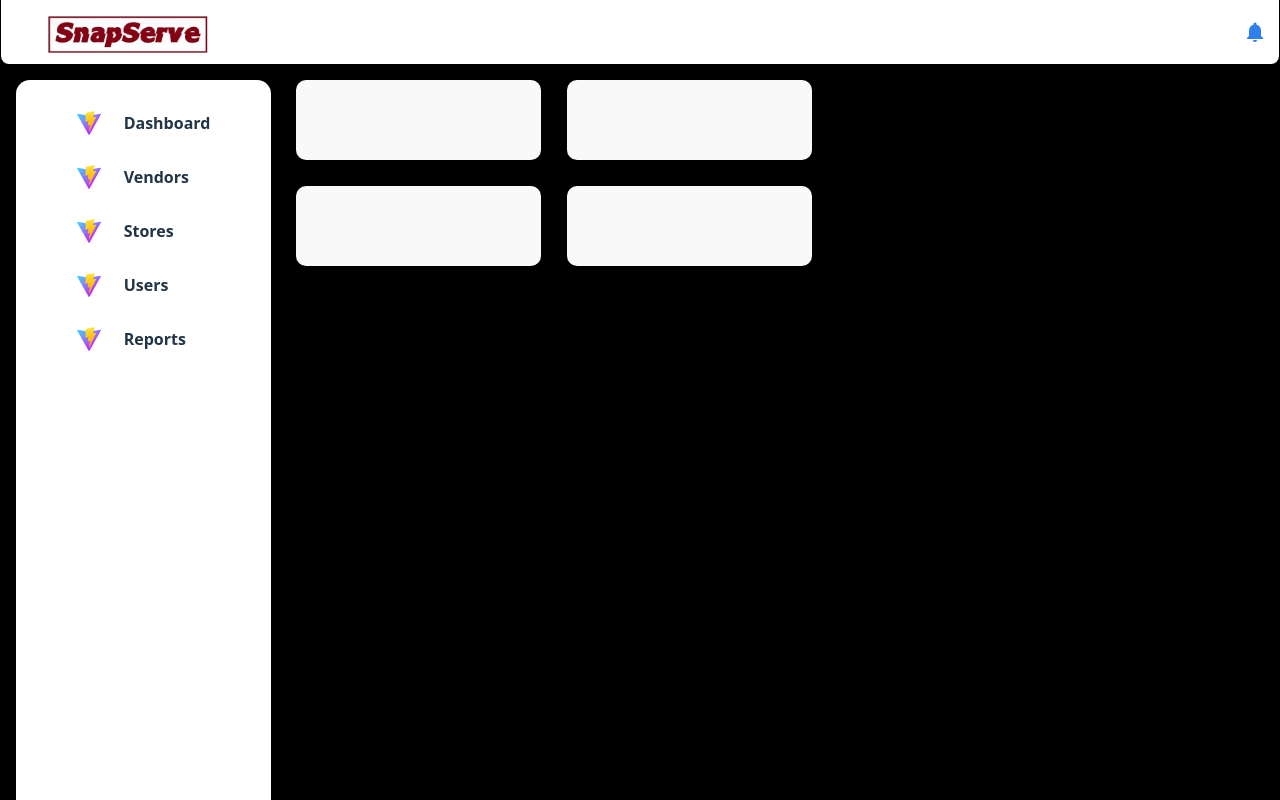
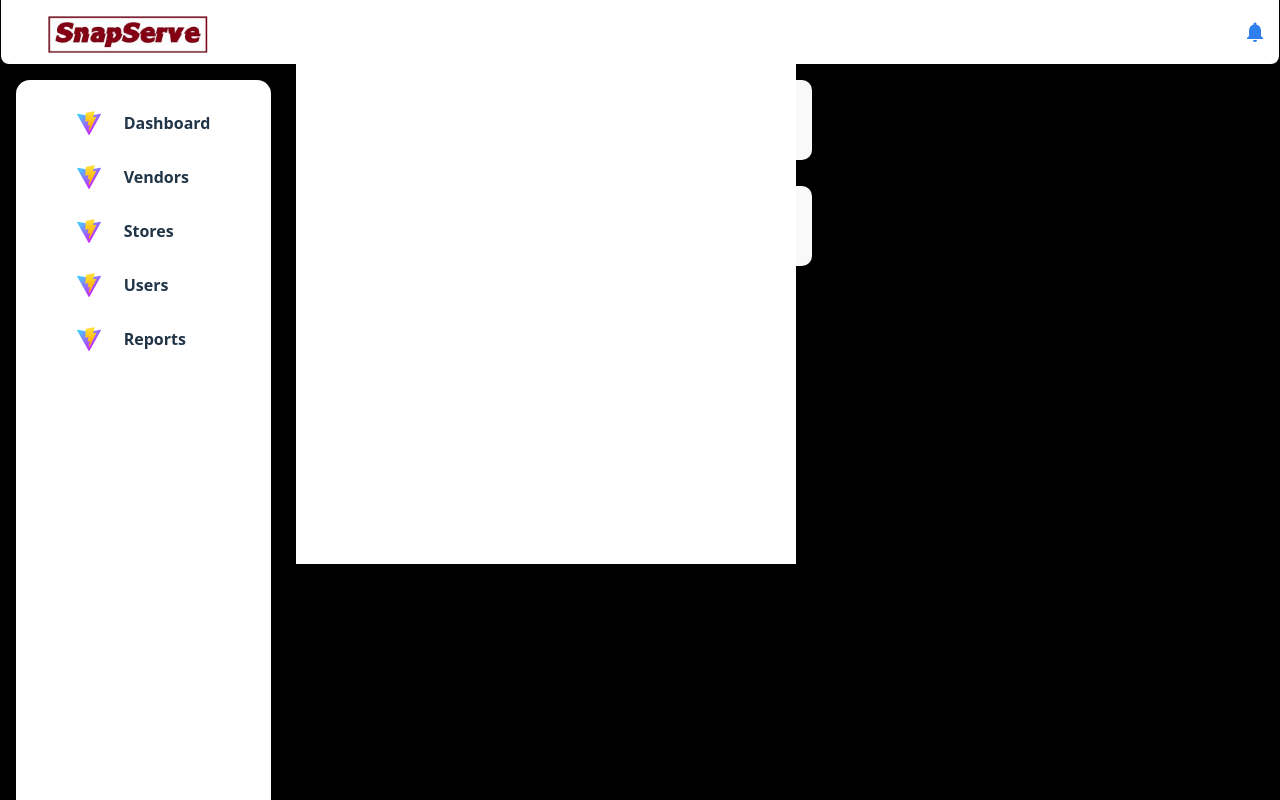
Before and after one commit to mhalcoian/SnapServe---Admin, a React (Vite) app: page / in a window 1280 px wide. Shown: the top 800 px of the page. Built offline with nearby package versions, Linux system fonts and the light colour scheme.

Commit message:
Testing version control

```diff
--- a/src/css/dashboard.css
+++ b/src/css/dashboard.css
@@ -98,5 +98,8 @@
   font-size: 16px;
 }
 .statistics{
+    grid-area: content;
     background-color: #FFFFFF;
+    height: 500px;
+    width: 500px;
 }
```
